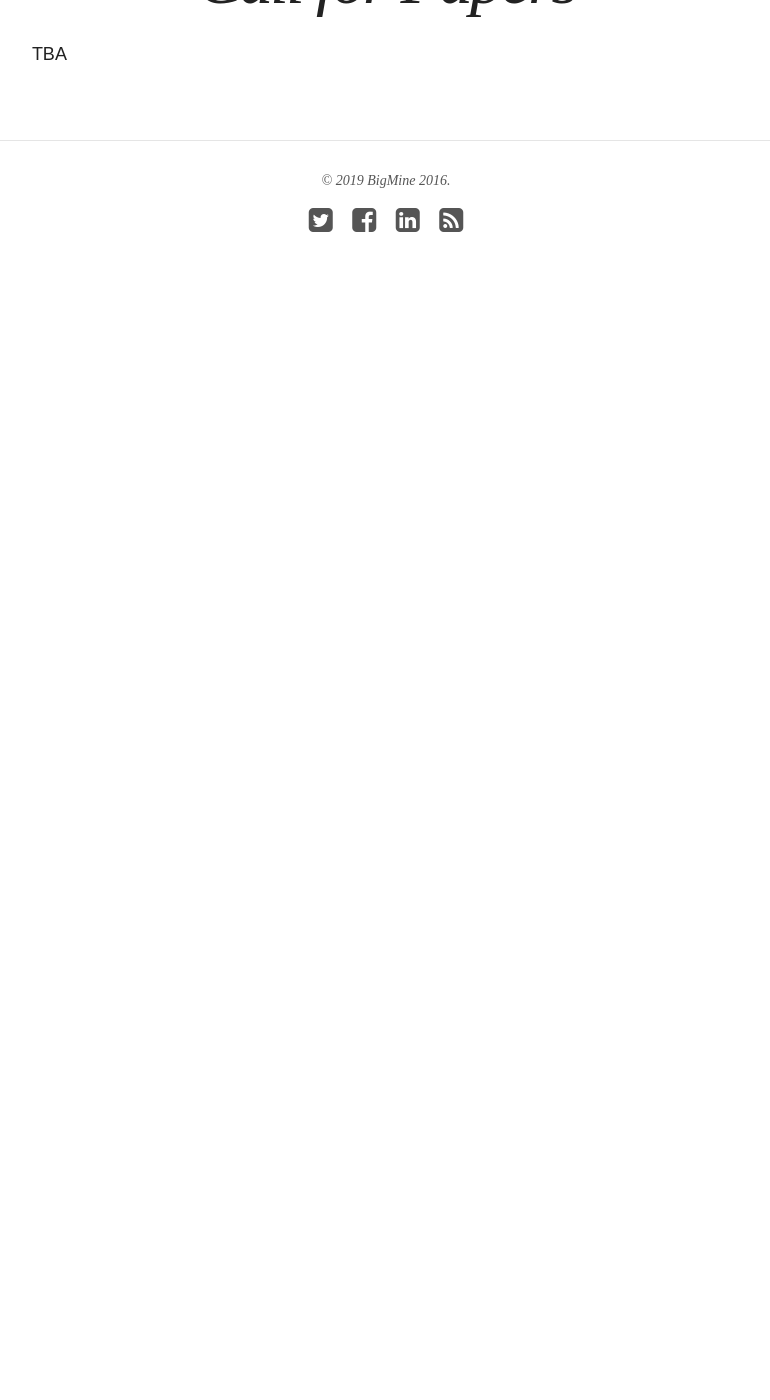
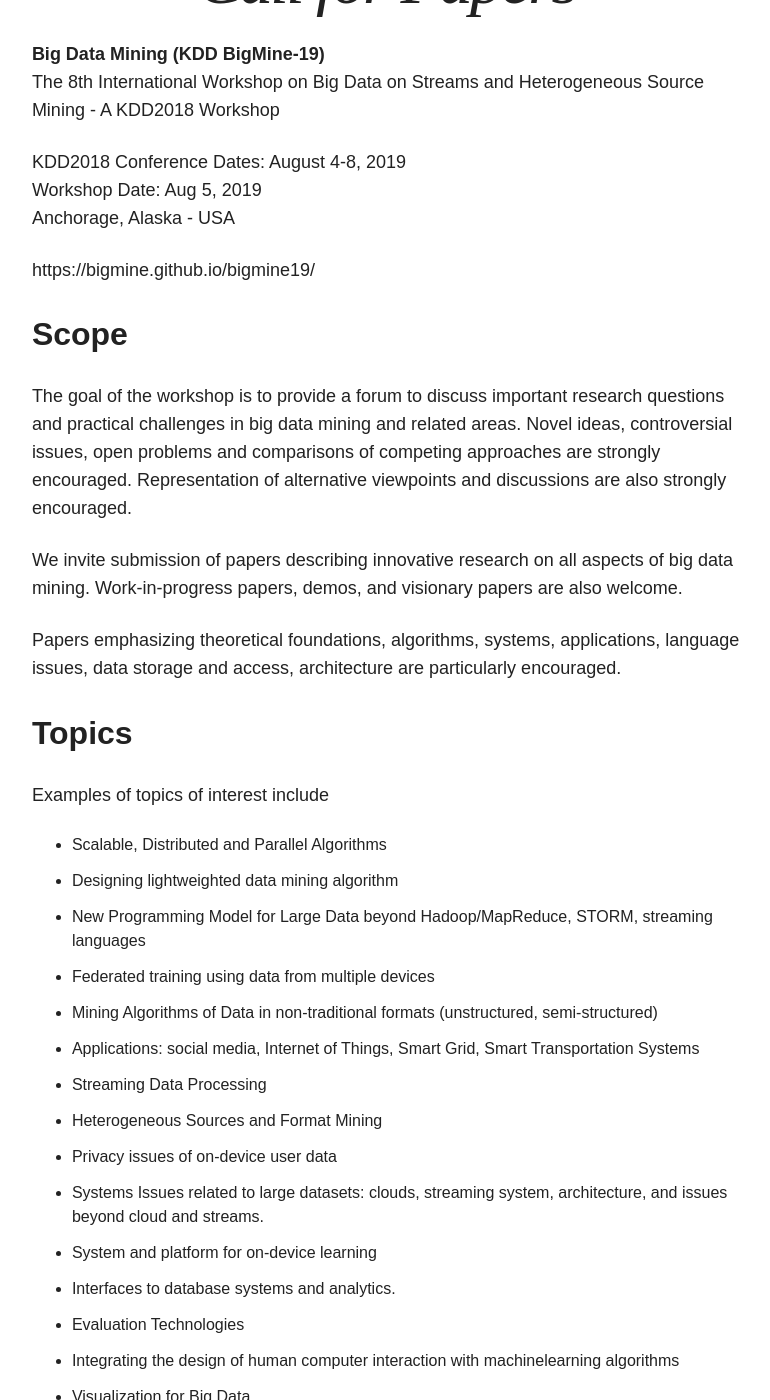
Before and after one commit to bigmine/bigmine19, a Jekyll site: the page built from cfp.md, in a window 1280 px wide and 1400 px high, scrolled down 1105 px. Shown: the whole window, without its empty margins (254-1024 px from the left). Built offline with Jekyll 4.4.1, drawn with Linux system fonts in a browser that asks for light colours; nearby versions of some CDN libraries; before the commit the page ends 1437 px from its top, so only the background shows below that; some of the changed text lies outside the part shown.

Commit message:
Update cfp.md

```diff
--- a/cfp.md
+++ b/cfp.md
@@ -5,18 +5,15 @@ image:
   feature: anchorage.jpg
 ---
 
-TBA
 
-<!--
+**Big Data Mining (KDD BigMine-19)**
+The 8th International Workshop on Big Data on Streams and Heterogeneous Source Mining - A KDD2018 Workshop
 
-**Big Data Mining (KDD BigMine-18)**
-The 7th International Workshop on Big Data on Streams and Heterogeneous Source Mining - A KDD2018 Workshop
+KDD2018 Conference Dates: August 4-8, 2019
+Workshop Date: Aug 5, 2019
+Anchorage, Alaska - USA
 
-KDD2018 Conference Dates: August 19-23, 2018
-Workshop Date: Aug 20, 2018
-London, United Kingdom
-
-https://bigmine.github.io/bigmine18/
+https://bigmine.github.io/bigmine19/
 
 Scope
 -----
@@ -56,26 +53,10 @@ Submission
 
 Submitted papers will be assessed based on their novelty, technical quality, potential impact, and clarity of writing. For papers that rely heavily on empirical evaluations, the experimental methods and results should be clear, well executed, and repeatable. Authors are strongly encouraged to make data and code publicly available whenever possible.
 
-More details on submission: https://bigmine.github.io/bigmine18/submission.html
+More details on submission: https://bigmine.github.io/bigmine19/submission.html
 
 Key Dates
 ---------
-* Paper Submission deadline: ~~May 18~~ May 27, 2018, 23:59PM Pacific Standard Time
-* Acceptance notification: June 18, 2018
-* Workshop: August 20, 2018
-
-Workshop Chairs
----------------
-* Albert Bifet, Telecom-ParisTech
-* Inderjit Dhillon, University of Texas at Austin
-* Wei Fan, Baidu Research Big Data Lab
-* Marwan Hassani, Eindhoven University of Technology
-* Cho-Jui Hsieh, University of California, Davis
-* Sanjiv Kumar, Google Research
-* Yang Li, Google Research
-* Jesse Read, Ecole Polytechnique
-* Si Si, Google Research
-* Philip Yu, University of Illinois at Chicago
-* Qiang Yang, Hong Kong University of Science and Technology
-
--->
+* Paper Submission deadline: May 5, 2019, 23:59PM Pacific Standard Time
+* Acceptance notification: June 1, 2019
+* Workshop: August 5, 2019
```
